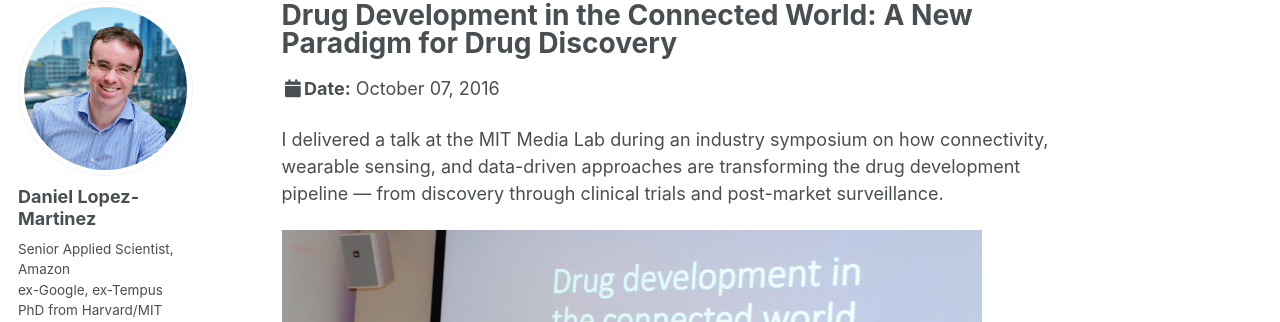
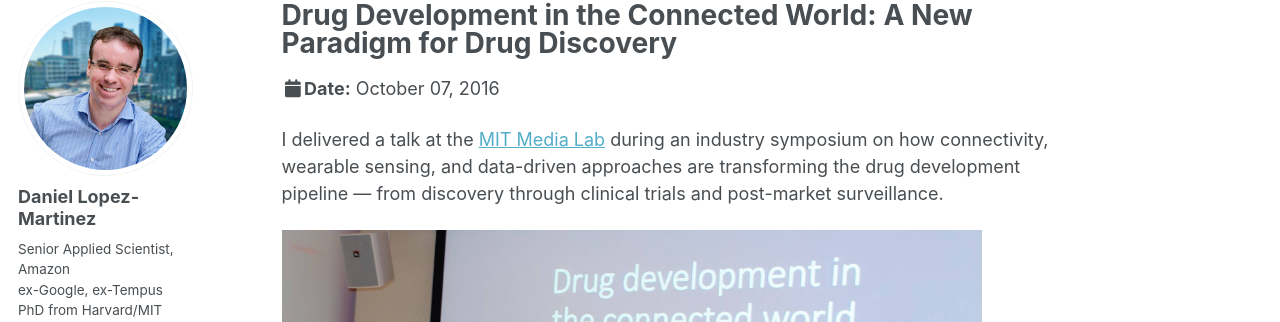
Before and after one commit to daniel-lopezmartinez/daniel-lopezmartinez.github.io, a Jekyll site: the page built from _talks/2016-10-07-drug-development-connected-world.md, in a window 1280 px wide and 900 px high. Shown: the part 98-420 px from the top of the window. Built offline with Jekyll 4.4.1, drawn with Linux system fonts in a browser that asks for light colours; some web fonts are replaced; a script that is not in the unit is left out; part of the change alters nothing that is shown.

Commit message:
added hyperlink

```diff
--- a/_talks/2016-10-07-drug-development-connected-world.md
+++ b/_talks/2016-10-07-drug-development-connected-world.md
@@ -11,7 +11,7 @@ images:
   - /images/blog/2016-10-07-drug-development-group.jpg
 ---
 
-I delivered a talk at the MIT Media Lab during an industry symposium on how connectivity, wearable sensing, and data-driven approaches are transforming the drug development pipeline — from discovery through clinical trials and post-market surveillance.
+I delivered a talk at the [MIT Media Lab](https://www.media.mit.edu/) during an industry symposium on how connectivity, wearable sensing, and data-driven approaches are transforming the drug development pipeline — from discovery through clinical trials and post-market surveillance.
 
 <img src='/images/blog/2016-10-07-drug-development-talk.jpg' width="700" height="400" alt="Daniel Lopez-Martinez presenting on drug development in the connected world at the MIT Media Lab Industry Symposium, with the presentation slide visible behind him.">
 
```
